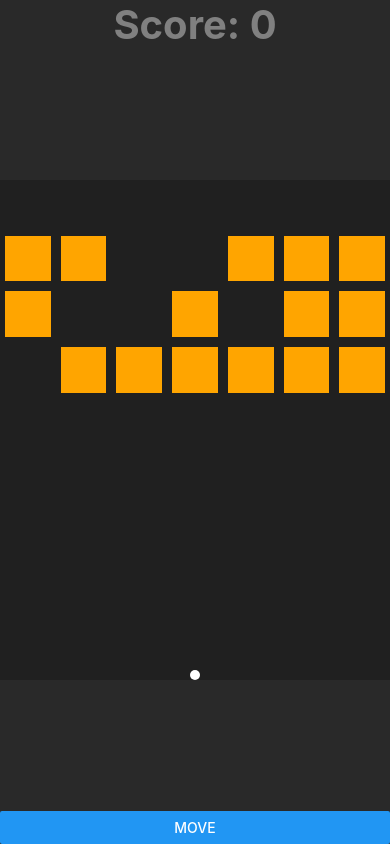
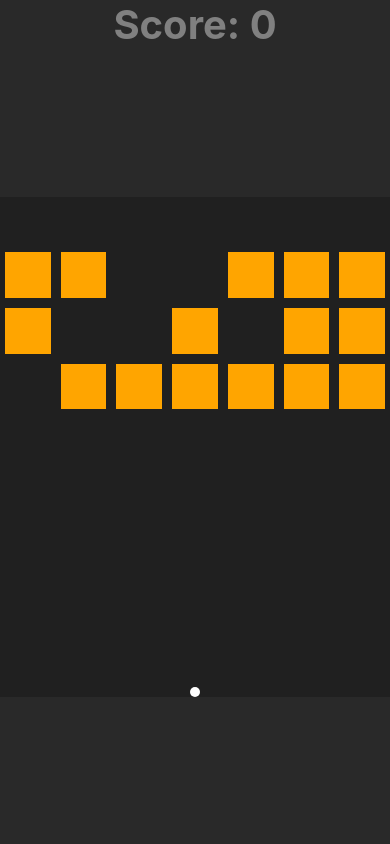
Before and after one commit to wttc-nitr/RN-Brick-Breaker-Game, a React Native app: screen / in a window 390 px wide. Built offline with nearby package versions, Linux system fonts and the light colour scheme.

Commit message:
remove button

```diff
--- a/src/components/Game.tsx
+++ b/src/components/Game.tsx
@@ -41,12 +41,6 @@ export default function Game() {
             ]}
           />
         </View>
-        <Button
-          title="Move"
-          onPress={() => {
-            // isUserTurn.value = false;
-          }}
-        />
       </View>
     </GestureDetector>
   );
```
